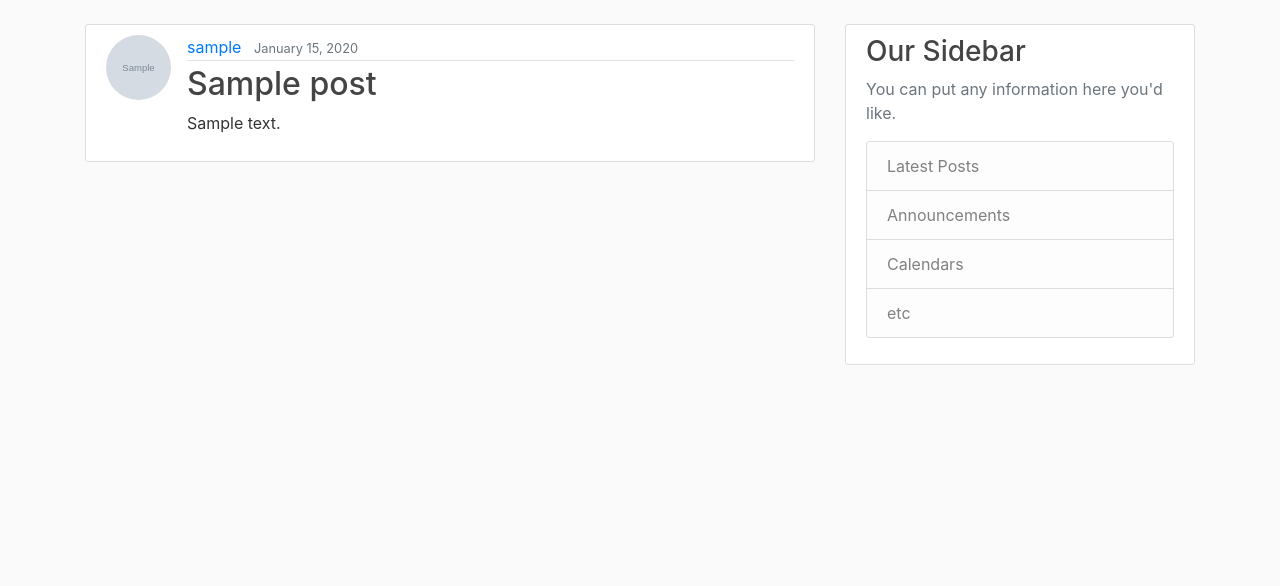
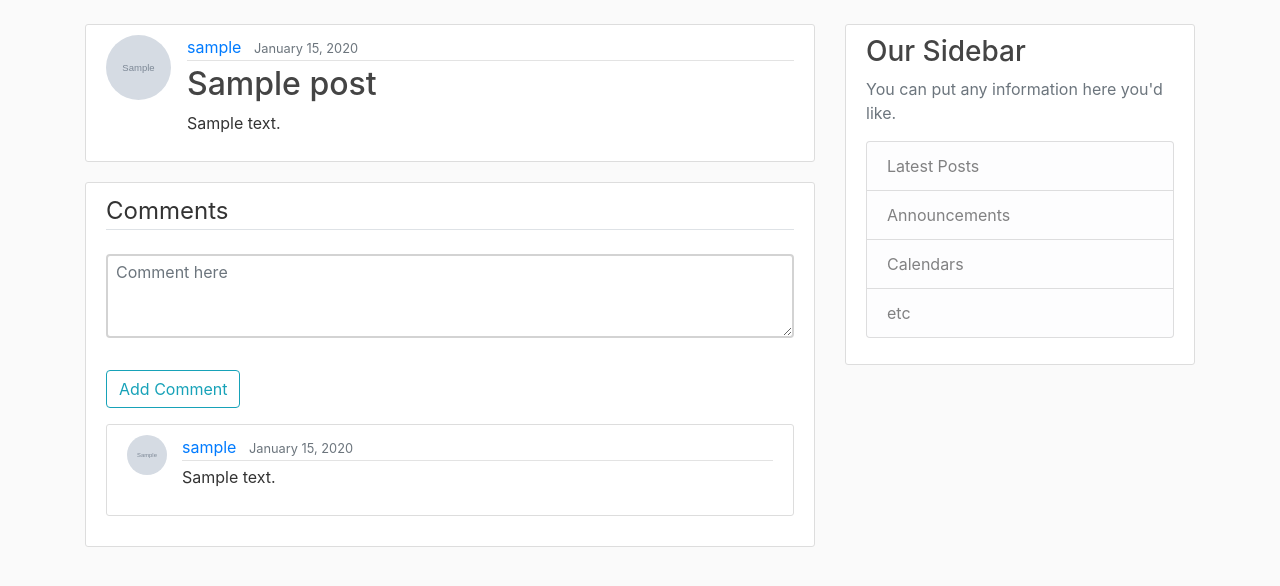
Before and after one commit to RiturajJain/django-blog, a Django app: page /post/1/ in a window 1280 px wide. Shown: the part 56-642 px from the top of the page. Run offline with Django 3.2, Linux system fonts and the light colour scheme; tables that the repository leaves empty hold one stand-in row (values such as "Sample post"); grey boxes marked "Sample" are stand-in pictures; some libraries are stand-ins or nearby versions.

Commit message:
Added Comment Section

```diff
--- a/blog/admin.py
+++ b/blog/admin.py
@@ -1,4 +1,5 @@
 from django.contrib import admin
-from .models import Post
+from .models import Post, Comment
 
 admin.site.register(Post)
+admin.site.register(Comment)
--- /dev/null
+++ b/blog/forms.py
@@ -0,0 +1,19 @@
+from django import forms
+from .models import Comment
+
+class CommentOnPostForm(forms.ModelForm):
+
+    content = forms.CharField(
+                                label = '',
+                                widget = forms.Textarea(
+                                    attrs = {
+                                        'placeholder': "Comment here",
+                                        'class': "comment-form",
+                                        'rows': 3,
+                                        }
+                                )
+                            )
+
+    class Meta:
+        model = Comment
+        fields = ['content']
--- a/blog/models.py
+++ b/blog/models.py
@@ -14,3 +14,9 @@ class Post(models.Model):
 
     def get_absolute_url(self):
         return reverse('post-detail', kwargs={'pk': self.pk})
+
+class Comment(models.Model):
+    content = models.TextField()
+    post = models.ForeignKey(Post, on_delete=models.CASCADE)
+    user = models.ForeignKey(User, on_delete=models.CASCADE)
+    date_commented = models.DateTimeField(default=timezone.now)
--- a/blog/static/blog/main.css
+++ b/blog/static/blog/main.css
@@ -83,3 +83,24 @@ a.article-title:hover {
 .account-heading {
   font-size: 2.5rem;
 }
+
+.comment-form {
+  border: 2px solid lightgrey;
+  border-radius: 4px;
+  padding: 4px 8px;
+}
+
+.comment-form:active {
+  border: 2px solid lightblue;
+}
+
+.comment-img {
+  height: 40px;
+  width: 40px;
+  margin-right: 15px;
+  border-radius: 50%;
+}
+
+a.btn:hover {
+  color: white;
+}
--- a/blog/templates/blog/post_detail.html
+++ b/blog/templates/blog/post_detail.html
@@ -1,4 +1,5 @@
 {% extends "blog/base.html" %}
+{% load crispy_forms_tags %}
 
 {% block content %}
 
@@ -10,8 +11,8 @@
         <small class="text-muted">{{ object.date_posted|date:"F d, Y" }}</small>
         {% if object.author == user %}
           <div>
-            <a class="btn btn-secondary btn-sm mt-1 mb-1" href="{% url 'post-update' object.id %}">Update</a>
-            <a class="btn btn-danger btn-sm mt-1 mb-1" href="{% url 'post-delete' object.id %}">Delete</a>
+            <a class="btn btn-outline-secondary btn-sm mt-1 mb-1" href="{% url 'post-update' object.id %}">Update</a>
+            <a class="btn btn-outline-danger btn-sm mt-1 mb-1" href="{% url 'post-delete' object.id %}">Delete</a>
           </div>
         {% endif %}
       </div>
@@ -20,4 +21,30 @@
     </div>
   </article>
 
+  <div class="content-section">
+    <form method="POST"> {% csrf_token %}
+      <fieldset class="form-group">
+        <legend class="border-bottom mb-4">Comments</legend>
+        {{ form|crispy }}
+      </fieldset>
+      <div class="form-group">
+        <button type="submit" class="btn btn-outline-info">Add Comment</button>
+      </div>
+    </form>
+
+    {% for comment in comments %}
+      <div class="media content-section">
+        <img class="comment-img" src="{{ comment.user.profile.image.url }}" alt="profile-pic">
+        <div class="media-body">
+          <div class="article-metadata">
+            <a class="mr-2" href="{% url 'user-posts' comment.user.username %}">{{ comment.user }}</a>
+            <small class="text-muted">{{ comment.date_commented|date:"F d, Y" }}</small>
+          </div>
+
+          <p class="article-content">{{ comment.content }}</p>
+        </div>
+      </div>
+    {% endfor %}
+  </div>
+
 {% endblock content %}
--- a/blog/urls.py
+++ b/blog/urls.py
@@ -1,11 +1,12 @@
 from django.urls import path
-from .views import PostListView, PostDetailView, PostCreateView, PostUpdateView, PostDeleteView, UserPostListView
+from .views import (PostListView, PostDetailView, PostCreateView, PostUpdateView,
+                    PostDeleteView, UserPostListView, post_detail_view)
 from . import views
 
 urlpatterns = [
     path('', PostListView.as_view(), name="blog-home"),
     path('user/<str:username>', UserPostListView.as_view(), name="user-posts"),
-    path('post/<int:pk>/', PostDetailView.as_view(), name="post-detail"),
+    path('post/<int:pk>/', post_detail_view, name="post-detail"),
     path('post/new/', PostCreateView.as_view(), name="post-create"),
     path('post/<int:pk>/update', PostUpdateView.as_view(), name="post-update"),
     path('post/<int:pk>/delete', PostDeleteView.as_view(), name="post-delete"),
--- a/blog/views.py
+++ b/blog/views.py
@@ -1,7 +1,9 @@
-from django.shortcuts import render, get_object_or_404
+from django.shortcuts import render, get_object_or_404, redirect
+from django.contrib import messages
 from django.views.generic import ListView, DetailView, CreateView, UpdateView, DeleteView
 from django.contrib.auth.models import User
-from .models import Post
+from .models import Post, Comment
+from .forms import CommentOnPostForm
 from django.contrib.auth.mixins import LoginRequiredMixin, UserPassesTestMixin
 
 def home(request):
@@ -31,8 +33,37 @@ class UserPostListView(ListView):
         user = get_object_or_404(User, username=self.kwargs['username'])
         return Post.objects.filter(author=user).order_by('-date_posted')
 
+# Using post_detail_view instead of this to add comments section
 class PostDetailView(DetailView):
     model = Post
+
+# Adding Comment section to the Post
+def post_detail_view(request, pk):
+
+    post = get_object_or_404(Post, id=pk)
+    comments = Comment.objects.filter(post=post)
+
+    if request.method == "POST":
+        form = CommentOnPostForm(request.POST)
+        if request.user.is_authenticated and form.is_valid():
+            form.instance.user = request.user
+            form.instance.post = post
+            form.save()
+
+        else:
+            messages.info(request, f'You are not logged in! Please login to comment')
+
+        return redirect('post-detail', pk=pk)
+
+    else:
+        form = CommentOnPostForm()
+
+    context = {
+        "object": post,
+        "comments": comments,
+        "form": form
+    }
+    return render(request, 'blog/post_detail.html', context)
 
 class PostCreateView(LoginRequiredMixin, CreateView):
     model = Post
```
Also changed, not shown: blog/migrations/0001_initial.py, users/migrations/0001_initial.py.
